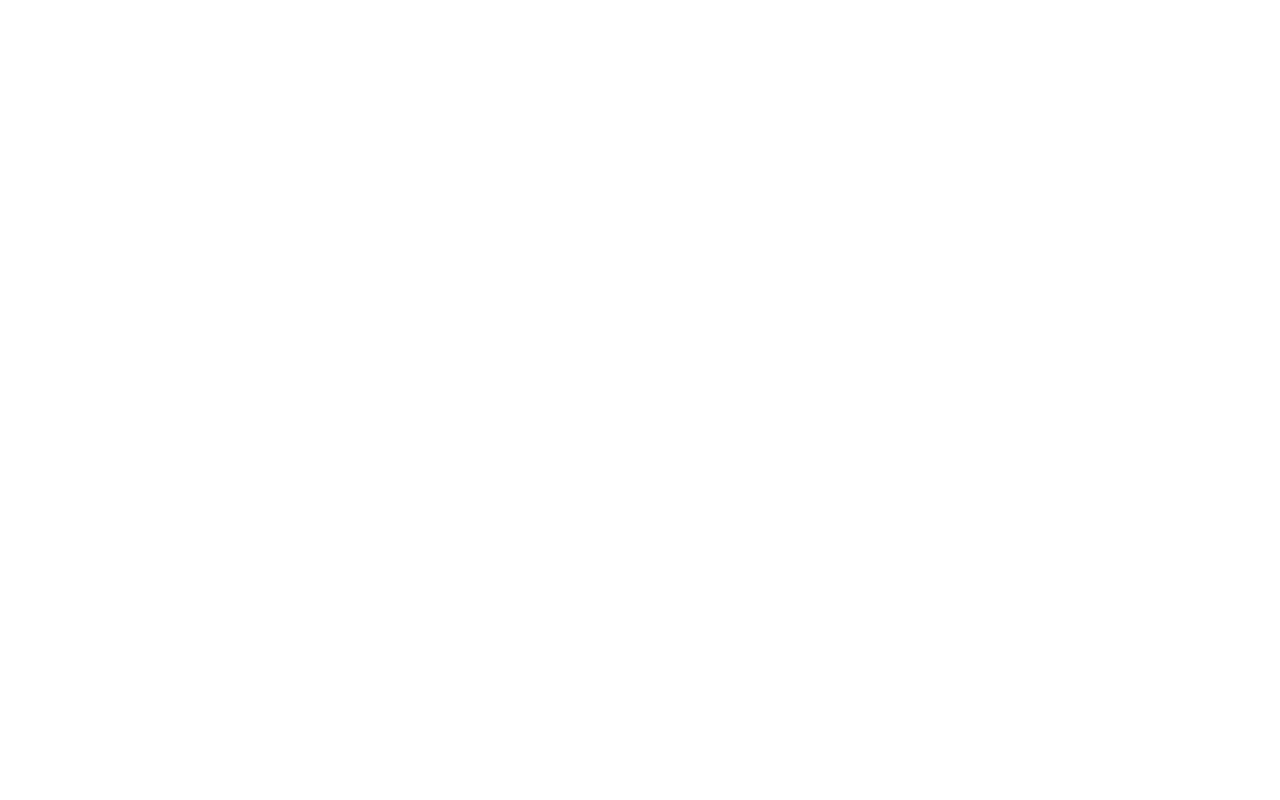
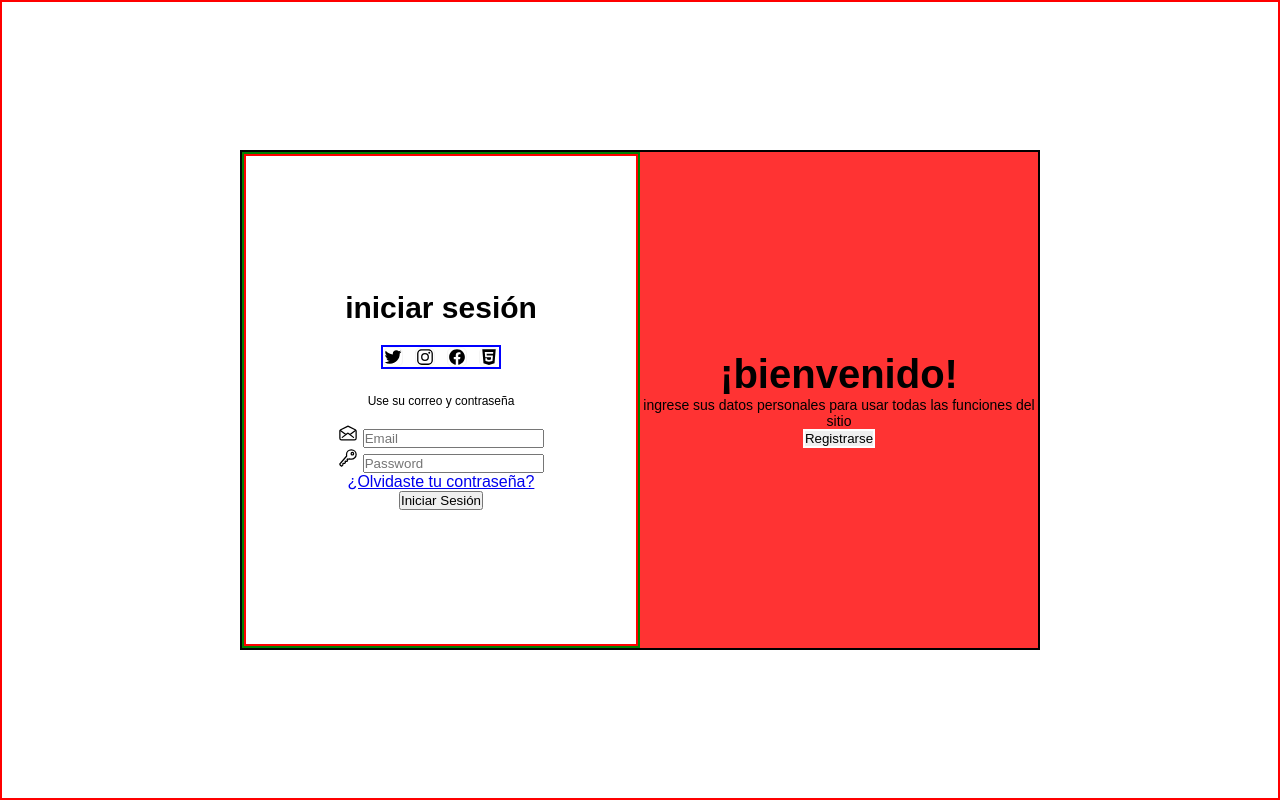
Before and after one commit to Track1at01/Metworking, a website: page ia-cientoochenta/index.html in a window 1280 px wide. Drawn offline with Linux system fonts and the light colour scheme; a web font is replaced by a local one.

Commit message:
animaciones finalizadas,faltan estilos

```diff
--- a/ia-cientoochenta/index.html
+++ b/ia-cientoochenta/index.html
@@ -1,13 +1,87 @@
 <!doctype html>
 <html lang="en">
+
 <head>
   <meta charset="UTF-8" />
   <link rel="icon" type="image/svg+xml" href="/vite.svg" />
   <meta name="viewport" content="width=device-width, initial-scale=1.0" />
-    <title>ia-cientoochenta</title>
+  <title>Login Page</title>
+  <script type="module" src="/src/main.js"></script>
+  <link rel="stylesheet" href="style.css">
+  <script src="script.js" defer></script>
 </head>
+
 <body>
-    <div id="app"></div>
-    <script type="module" src="/src/main.js"></script>
+
+  <div class="contenedor">
+
+    <div class="contenedor-form">
+      <form class="sign-in">
+        <h2>iniciar sesión</h2>
+        <div class="social-networks">
+          <img src="./Logos-imagenes/logo-twitter.svg" alt="">
+          <img src="./Logos-imagenes/logo-instagram.svg" alt="">
+          <img src="./Logos-imagenes/logo-facebook.svg" alt="">
+          <img src="./Logos-imagenes/logo-html5.svg" alt="">
+        </div>
+        <span>Use su correo y contraseña</span>
+        <div class="contenedor-input">
+          <img src="./Logos-imagenes/mail-open-outline.svg" alt="">
+          <input type="text" placeholder="Email">
+        </div>
+        <div class="contenedor-input">
+          <img src="./Logos-imagenes/key-outline.svg" alt="">
+          <input type="password" placeholder="Password">
+        </div>
+        <a href="#">¿Olvidaste tu contraseña?</a>
+        <button>Iniciar Sesión</button>
+      </form>
+    </div>
+
+
+    <div class="contenedor-form">
+      <form class="sign-up">
+        <h2>registrarse</h2>
+        <div class="social-networks">
+          <img src="./Logos-imagenes/logo-twitter.svg" alt="">
+          <img src="./Logos-imagenes/logo-instagram.svg" alt="">
+          <img src="./Logos-imagenes/logo-facebook.svg" alt="">
+          <img src="./Logos-imagenes/logo-html5.svg" alt="">
+        </div>
+        <span>Use su correo electronico para el registro</span>
+        <div class="contenedor-input">
+          <img src="./Logos-imagenes/person-circle-outline.svg" alt="">
+          <input type="text" placeholder="Nombre">
+        </div>
+        <div class="contenedor-input">
+          <img src="./Logos-imagenes/mail-open-outline.svg" alt="">
+          <input type="text" placeholder="Email">
+        </div>
+        <div class="contenedor-input">
+          <img src="./Logos-imagenes/key-outline.svg" alt="">
+          <input type="password" placeholder="Password">
+        </div>
+
+        <button>Registrarse</button>
+      </form>
+    </div>
+
+    <div class="container-welcome welcome">
+      <div class="welcome-sign-up">
+        <h3>¡bienvenido!</h3>
+        <p>ingrese sus datos personales para usar todas las funciones del sitio</p>
+        <button class="button" id="btn-sign-up">Registrarse</button>
+      </div>
+      <div class="welcome-sign-in welcome">
+        <h3>holiwis</h3>
+        <p>registrarse con sus datos personales para bla bla bla bla</p>
+        <button class="button" id="btn-sign-in">iniciar sesio</button>
+      </div>
+    </div>
+
+  </div>
+
+
 </body>
+
 </html>
--- /dev/null
+++ b/ia-cientoochenta/script.js
@@ -0,0 +1,15 @@
+ const contenedor = document.querySelector(".contenedor");
+const btnsignin = document.getElementById ("btn-sign-in");
+const btnsignup = document.getElementById ("btn-sign-up");
+
+btnsignin.addEventListener("click", ()=>{
+contenedor.classList.remove("toggle")
+
+
+})
+
+btnsignup.addEventListener("click", ()=>{
+contenedor.classList.add("toggle")
+
+
+})
--- /dev/null
+++ b/ia-cientoochenta/style.css
@@ -0,0 +1,160 @@
+@import url('https://fonts.googleapis.com/css2?family=Imprima&display=swap');
+
+* {
+    margin: 0;
+    padding: 0;
+    box-sizing: border-box;
+    font-family: "Imprima", sans-serif;
+    transition: transform 0.4s ease-in-out;
+}
+
+
+body {
+    border: 2px solid #ff0000;
+    width: 100%;
+    height: 100vh;
+    display: flex;
+    justify-content: center;
+    align-items: center;
+}
+
+
+.contenedor {
+    border: 2px solid #000000;
+    width: 800px;
+    height: 500px;
+    display: flex;
+    position: relative;
+    transition: transform all 0.4s ease-in-out;
+}
+
+.contenedor-form {
+    border: 2px solid green;
+    width: 100%;
+    overflow: hidden;
+
+}
+
+
+
+.contenedor-input img {
+    height: 20px;
+}
+
+.contenedor-form form {
+    border: 2px solid red;
+    height: 100%;
+    display: flex;
+    flex-direction: column;
+    justify-content: center;
+    align-items: center;
+    transition: transform 0.4s ease-in;
+}
+
+.contenedor-form h2 {
+    font-size: 30px;
+    margin-bottom: 20px;
+}
+
+.social-networks {
+    border: 2px solid blue;
+    display: flex;
+    gap: 12px;
+    margin-bottom: 25px;
+}
+
+.social-networks img {
+    border: 1px solid whitesmoke;
+    font-size: 18px;
+    border-radius: 6px;
+    cursor: pointer;
+    height: 20px;
+}
+
+.contenedor-form span {
+    font-size: 12px;
+    margin-bottom: 15px;
+}
+
+
+/* Animación */
+
+
+.sign-up {
+    transform: translateX(-100%);
+}
+
+.contenedor.toggle .sign-in {
+    transform: translateX(100%);
+    transition: transform 0.4s ease-in-out;
+}
+
+.contenedor.toggle .sign-up {
+    transform: translateX(0);
+    transition: transform 0.4s ease-in-out;
+}
+
+.container-welcome {
+    position: absolute;
+    width: 50%;
+    height: 100%;
+    display: flex;
+    align-items: center;
+    text-align: center;
+    transform: translateX(100%);
+    background-color: rgb(255, 51, 51);
+    transition: transform 0.4s ease-in-out;
+    overflow: hidden;
+    border-radius: 0 0 0 0;
+
+}
+
+
+.contenedor.toggle .container-welcome{
+transform: translateX(0);
+}
+
+.container-welcome .welcome {
+
+    position: absolute;
+    display: flex;
+    flex-direction: column;
+    align-items: center;
+    gap: 20px;
+    padding: 0 50px;
+    transition: transform 0.4s ease-in-out;
+
+}
+
+.welcome-sign-in {
+    transform: translateX(100%);
+    transition: transform 0.4s ease-in-out;
+}
+
+.container-welcome h3 {
+    font-size: 40px;
+
+}
+
+.container-welcome p {
+    font-size: 14px;
+    text-align: center;
+}
+
+.container-welcome .button {
+    border: 2px solid white;
+
+}
+
+
+.contenedor.toggle .welcome-sign-in {
+    transform: translateX(0);
+    transition: transform 0.4s ease-in-out;
+
+}
+
+.contenedor.toggle .welcome-sign-up {
+    transform: translateX(-100%);
+    transition: transform 0.4s ease-in-out;
+
+}
```
Also changed, not shown: ia-cientoochenta/src/pages/dashboard.html (+11 -0 lines), ia-cientoochenta/src/pages/login.html (+11 -0 lines), ia-cientoochenta/src/pages/register.html (+11 -0 lines), ia-cientoochenta/Logos-imagenes/key-outline.svg (added), ia-cientoochenta/Logos-imagenes/logo-css3.svg (added), ia-cientoochenta/Logos-imagenes/logo-facebook.svg (added), ia-cientoochenta/Logos-imagenes/logo-html5.svg (added), ia-cientoochenta/Logos-imagenes/logo-instagram.svg (added), ia-cientoochenta/Logos-imagenes/logo-javascript.svg (added), ia-cientoochenta/Logos-imagenes/logo-twitter.svg (added), ia-cientoochenta/Logos-imagenes/mail-open-outline.svg (added), ia-cientoochenta/Logos-imagenes/person-circle-outline.svg (added), ia-cientoochenta/src/style.css (deleted). Lines whose indentation alone changed are shown as unchanged.
